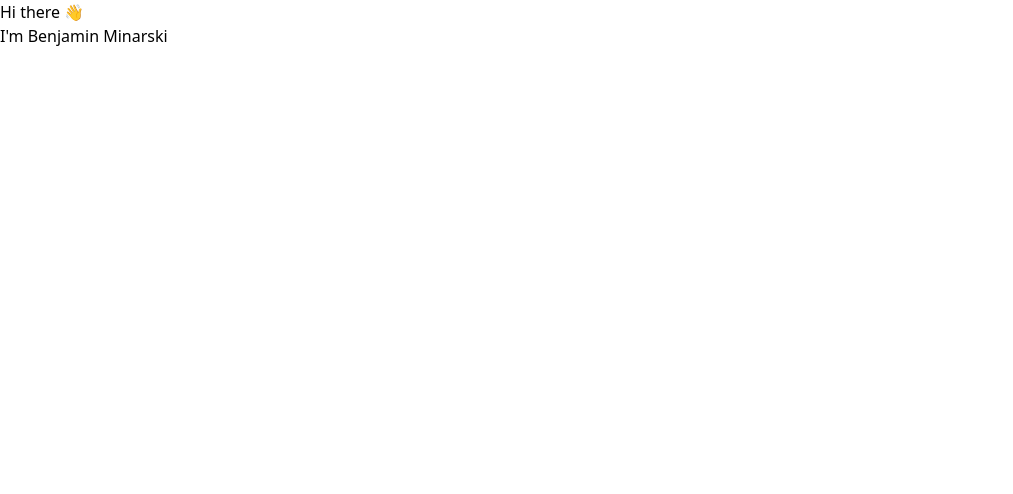
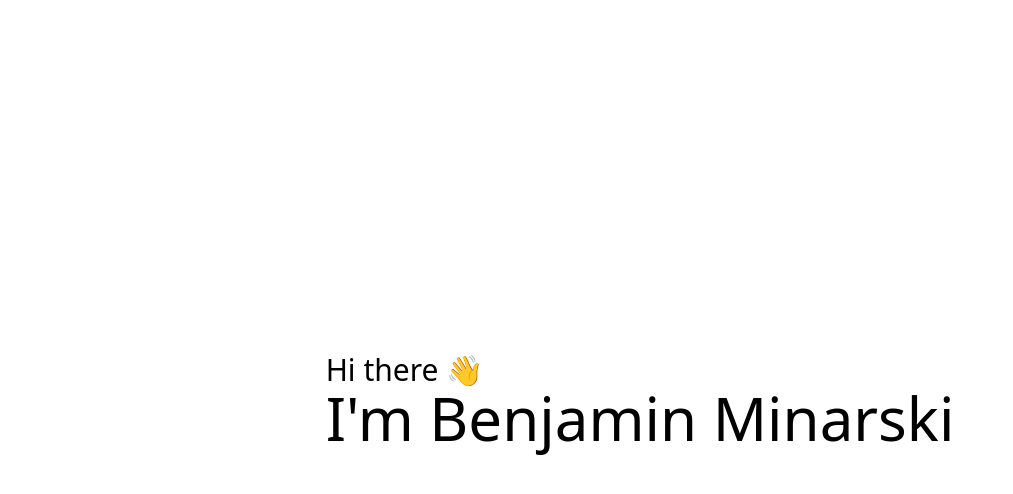
Before and after one commit to Benrski/benjaminarski, a React (Vite) app: page / in a window 1280 px wide. Shown: the top 494 px of the page, without its empty margins (0-1013 px from the left). Built offline with nearby package versions, Linux system fonts and the light colour scheme.

Commit message:
Added some styles

```diff
--- a/src/index.tsx
+++ b/src/index.tsx
@@ -4,10 +4,10 @@ import './index.css';
 
 ReactDOM.render(
   <React.StrictMode>
-    <section>
+    <section className="h-screen flex items-center justify-center">
       <div>
-        <p>Hi there 👋</p>
-        <p>I&apos;m Benjamin Minarski</p>
+        <p className="text-3xl">Hi there 👋</p>
+        <p className="text-6xl">I&apos;m Benjamin Minarski</p>
       </div>
     </section>
   </React.StrictMode>,
```
